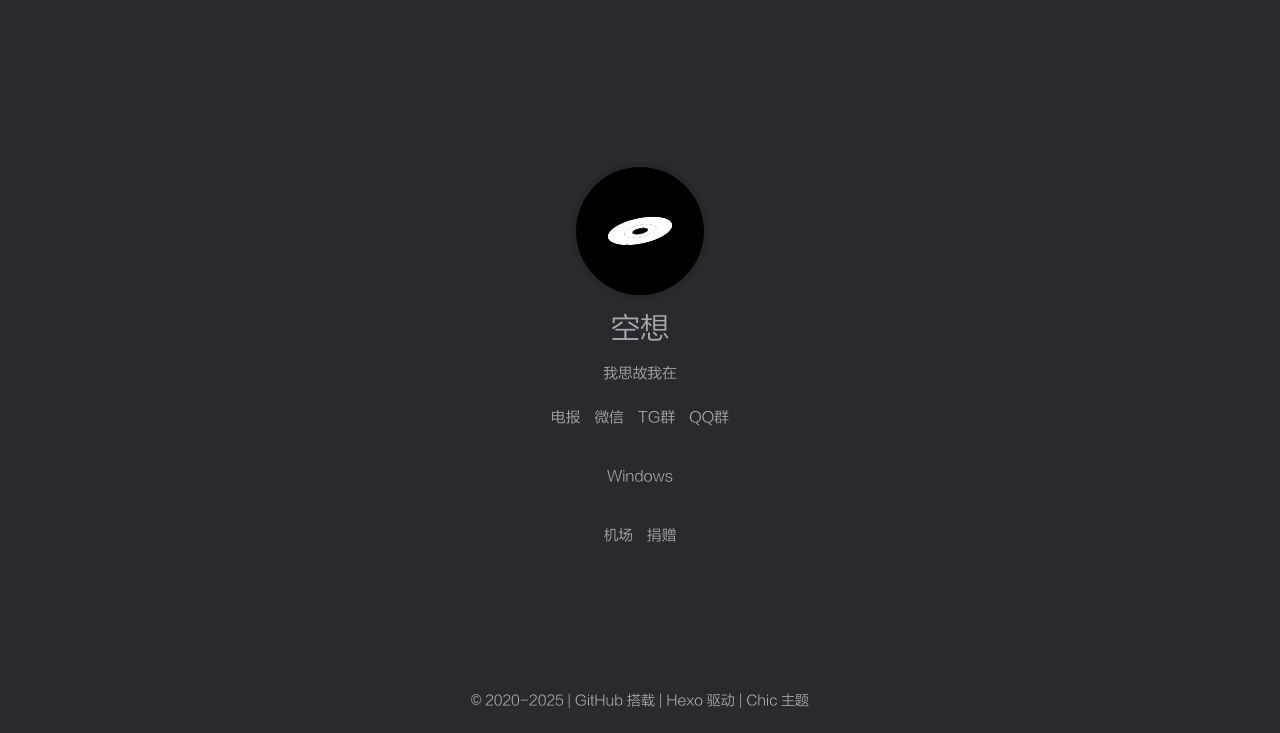
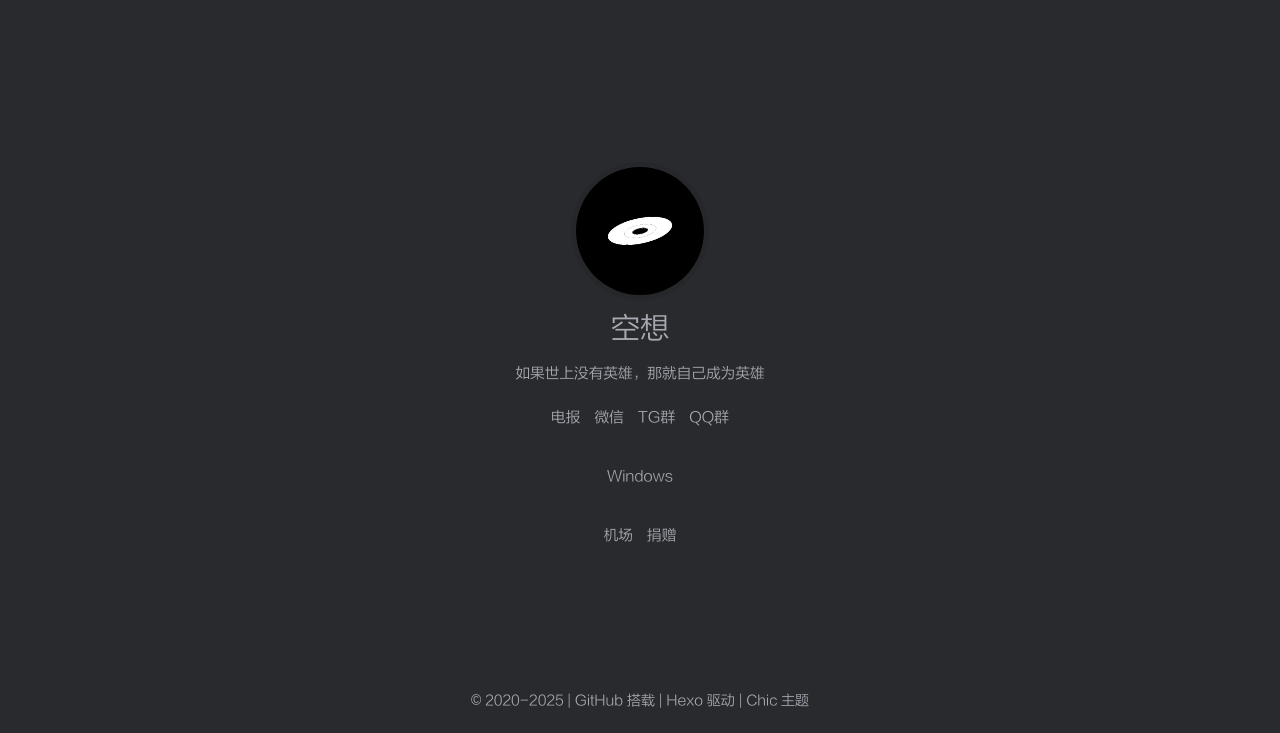
Before and after one commit to kuusoo4869/kuusoo4869.github.io, a plain HTML site: page index.html in a window 1280 px wide. Shown: the part 67-800 px from the top of the page. Drawn offline with Linux system fonts and the light colour scheme.

Commit message:
Site updated: 2025-05-09 00:51:38

```diff
--- a/index.html
+++ b/index.html
@@ -96,7 +96,7 @@
             <a href="/"><img src="/image/avatar.jpeg"></a>
         </div>
         <div class="nickname">空想</div>
-        <div class="description"><p>我思故我在</p>
+        <div class="description"><p>如果世上没有英雄，那就自己成为英雄</p>
 </div>
         <div class="links">
 
```
